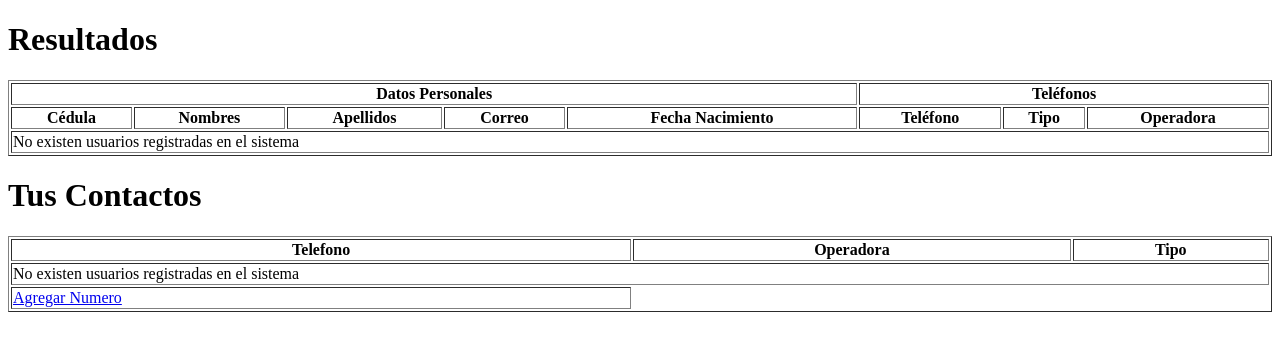
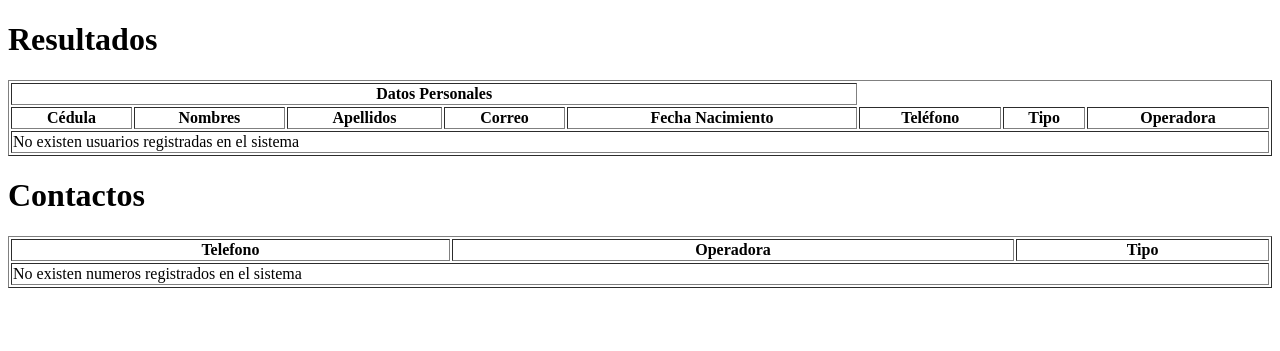
Before and after one commit to Paulguzhnay/Practica01-Agenda-Telefonica-en-PHP, a PHP site: page /admin/controladores/admin/buscarAdmin.php?cedula=1 in a window 1280 px wide. Shown: the top 351 px of the page. Run offline with PHP 8.4, Linux system fonts and the light colour scheme; the visitor is signed in with stand-in values (Sample User, id 1); data that the repository does not hold is empty.

Commit message:
modificaciones admin

```diff
--- a/admin/controladores/admin/buscarAdmin.php
+++ b/admin/controladores/admin/buscarAdmin.php
@@ -1,5 +1,6 @@
 <!DOCTYPE html>
 <html>
+<script type="text/javascript" src="agregarT.js"></script>
 <?php
  session_start();
  if(!isset($_SESSION['isLogged']) || $_SESSION['isLogged'] === FALSE){
@@ -15,8 +16,7 @@
     $sql2 = "SELECT * FROM telefonos WHERE usuarios_usu_id ='$cedula' and telf_eliminado='N'";
     $result6= $conn->query($sql2);
 
-    $sql="SELECT usu_cedula,usu_nombre,usu_apellido,usu_mail,usu_nacimiento,usu_id, telf_numero,telf_operadora,telf_tipo
-    FROM usuarios u, telefonos te WHERE u.usu_cedula=te.usuarios_usu_id and u.usu_cedula='$cedula' and usu_eliminado = 'N'";
+    $sql="SELECT usu_cedula,usu_nombre,usu_apellido,usu_mail,usu_nacimiento,usu_id  FROM usuarios  WHERE usu_cedula='$cedula' and usu_eliminado = 'N'";
 
     $result2= $conn->query($sql);
 
@@ -26,7 +26,6 @@
     echo " <table style='width:100%' border='1' align='center'>
     <tr>
     <th colspan='5'>  Datos Personales </th>
-    <th colspan ='3'>  Teléfonos</th>
     </tr>
     <tr>
     <th>Cédula</th>
@@ -34,9 +33,6 @@
     <th>Apellidos</th>
     <th>Correo</th>
     <th>Fecha Nacimiento</th>
-    <th>Teléfono</th>
-    <th>Tipo</th>
-    <th>Operadora</th>
     </tr>";
     //-----------------
     if ($result2->num_rows > 0) {
@@ -48,9 +44,6 @@
     echo " <td>" . $row['usu_apellido'] . "</td>";
     echo " <td> <a class:mail href=mailto:>" . $row['usu_mail'] . "</a></td>";
     echo " <td>" . $row['usu_nacimiento'] . "</td>";
-    echo " <td> <a class:telefono href=tel:>" . $row['telf_numero'] . "</a> </td>";
-    echo " <td>" . $row['telf_operadora'] ."</td>";
-    echo " <td>" . $row['telf_tipo'] . "</td>";
     echo " <td> <a href='../admin/eliminar.php?id=" . $row['usu_id'] . "'>Eliminar</a> </td>";
     echo " <td> <a href='../admin/modificar.php?id=" . $row['usu_id'] . "'>Modificar</a> </td>";
     echo " <td> <a href='../admin/cambiarContra.php?id=" . $row['usu_id'] . "'>Cambiar contraseña</a> </td>";
@@ -66,7 +59,7 @@
     echo "</table>";
 
 
-    echo("<h1>Tus Contactos</h1>");
+    echo("<h1>Contactos</h1>");
     echo " <table style='width:100%' border='1' align='center'>
     <tr>
     <th>Telefono</th>
@@ -96,7 +89,6 @@
     $conn->close();
     ?>
 
-
 <?php
 }else {
     $cedulacom = 0;
@@ -110,8 +102,8 @@
         }
         //$sql3 = "SELECT * FROM usuarios WHERE usu_eliminado = 'N' and usu_mail='$cedula'";
         //$sql2 = "SELECT * FROM telefonos WHERE usuarios_usu_id ='$cedulacom'";
-        $sql2="SELECT usu_cedula,usu_nombre,usu_apellido,usu_mail,usu_nacimiento,usu_id, telf_numero,telf_tipo,telf_operadora
-         FROM usuarios u, telefonos te WHERE u.usu_cedula=te.usuarios_usu_id and u.usu_cedula='$cedulacom' and usu_eliminado = 'N'";
+        $sql2="SELECT usu_cedula,usu_nombre,usu_apellido,usu_mail,usu_nacimiento,usu_id
+         FROM usuarios  WHERE usu_cedula='$cedulacom' and usu_eliminado = 'N';";
         //$result = $conn->query($sql3);
         $result2= $conn->query($sql2);
 
@@ -126,7 +118,6 @@
         echo " <table style='width:100%' border='1' align='center'>
         <tr>
         <th colspan='5'>  Datos Personales </th>
-        <th colspan ='3'>  Teléfonos</th>
         </tr>
         <tr>
         <th>Cédula</th>
@@ -147,9 +138,6 @@
         echo " <td>" . $row['usu_apellido'] . "</td>";
         echo " <td> <a class:mail href=mailto:>" . $row['usu_mail'] . "</a></td>";
         echo " <td>" . $row['usu_nacimiento'] . "</td>";
-        echo " <td> <a class:telefono href=tel:>" . $row['telf_numero'] . "</a> </td>";
-        echo " <td>" . $row['telf_operadora'] ."</td>";
-        echo " <td>" . $row['telf_tipo'] . "</td>";
         echo " <td> <a href='../admin/eliminar.php?id=" . $row['usu_id'] . "'>Eliminar</a> </td>";
         echo " <td> <a href='../admin/modificar.php?id=" . $row['usu_id'] . "'>Modificar</a> </td>";
         echo " <td> <a href='../admin/cambiarContra.php?id=" . $row['usu_id'] . "'>Cambiar contraseña</a> </td>";
@@ -164,7 +152,7 @@
         echo "</table>";
 
 
-    echo("<h1>Tus Contactos</h1>");
+    echo("<h1>Contactos</h1>");
     echo " <table style='width:100%' border='1' align='center'>
     <tr>
     <th>Telefono</th>
@@ -181,18 +169,16 @@
             echo " <td> <a href='modificar-telf.php?codigo=" . $row['telf_id'] . "'>Modificar Numero</a> </td>";
             echo " <td> <a href='agregar-telf.php?codigo=" . $row['telf_id'] . "'>Agregar Numero</a> </td>";
             echo "</tr>";
-
+            $_SESSION['telid']=$row['telf_id'];
 
         }
 
 
     } else {
     echo "<tr>";
-    echo " <td colspan='7'> No existen usuarios registradas en el sistema </td>";
+    echo " <td colspan='7'> No existen numeros registrados en el sistema </td>";
     echo "</tr>";
     }
-    echo " <td> <a href='agregar-telf.php?codigo=" . $row['telf_id'] . "'>Agregar Numero</a> </td>";
-
     $conn->close();
 
         }
```
